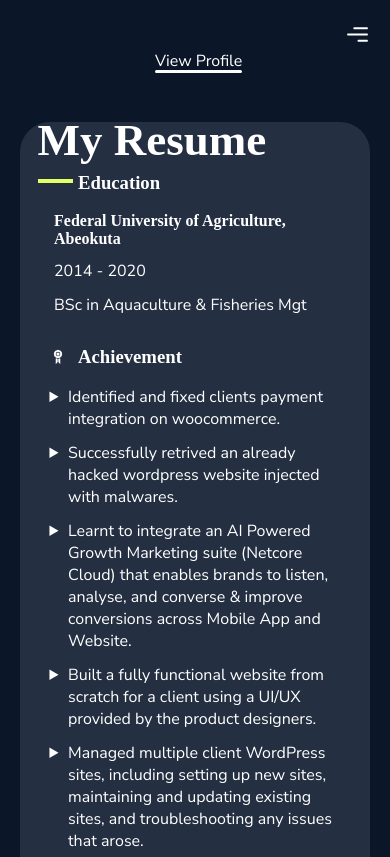
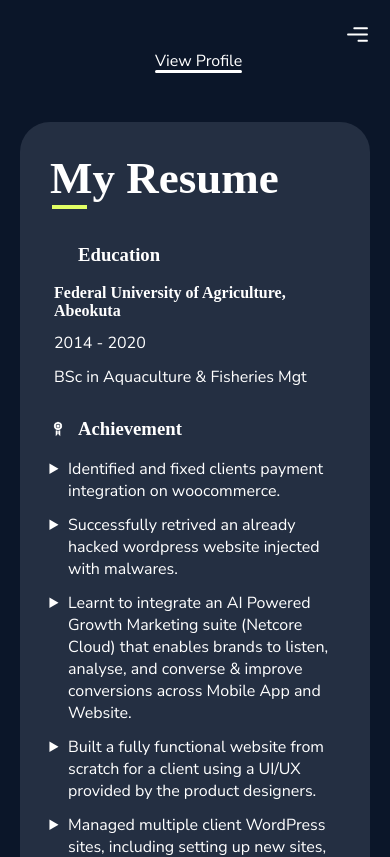
Before and after one commit to drizzy009/my-portfolio, a React (Vite) app: page /resume in a window 390 px wide. Shown: the top 857 px of the page. Built offline with nearby package versions, Linux system fonts and the light colour scheme; some icons are missing; a web font is replaced by a local one.

Commit message:
resume fix

```diff
--- a/src/pages/resume/Resume.jsx
+++ b/src/pages/resume/Resume.jsx
@@ -69,7 +69,7 @@ const Resume = () => {
         </div>
         <div className={`${styles.resume_container}`}>
           <div className={`${styles.resume_heading}`}>
-            <GrTechnology />
+            <GrTechnology style={{color: "var(--white)"}} />
             <h3>Technologies Used</h3>
           </div>
           <div className={`${styles.resume_row_one}`}>
--- a/src/pages/resume/Resume.module.scss
+++ b/src/pages/resume/Resume.module.scss
@@ -19,9 +19,9 @@
   height: fit-content;
 }
 
-// .heading {
-//   margin: 10px;
-// }
+.heading {
+  margin: 10px;
+}
 
 // i.fa-solid {
 //   color: var(--yellow) !important;
@@ -90,3 +90,24 @@
   gap: 32px;
   margin-left: 4px;
 }
+
+@media screen and (max-width: 767px) {
+  .main_container {
+    flex-direction: column;
+    flex-wrap: unset;
+  }
+  .flex_cols {
+    flex-direction: column;
+  }
+  .heading h1 {
+    position: unset;
+  }
+  .flex_cols {
+    margin: 20px auto;
+  }
+  .heading::after {
+    bottom: 92%;
+    width: 10%;
+    right: 81%;
+  }
+}
```
